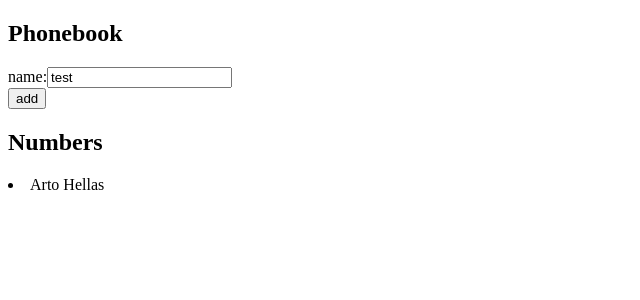
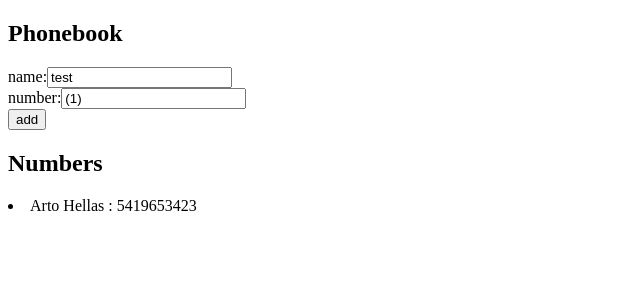
Before and after one commit to realpoap/fullstack-open, a React (Vite) app in the folder Part 2/phonebook/: page / in a window 1280 px wide. Shown: the top 300 px of the page, without its empty margins (0-640 px from the left). Built offline with nearby package versions, Linux system fonts and the light colour scheme.

Commit message:
2.8 - numbers, could be prettier

```diff
--- a/Part 2/phonebook/src/App.jsx
+++ b/Part 2/phonebook/src/App.jsx
@@ -2,33 +2,37 @@ import { useState } from 'react'
 
 const Contacts = ({persons}) => {
   return (
-    persons.map((person) => <li key={person.name}>{person.name}</li>)
+    persons.map((person) => <li key={person.name}>{person.name} : {person.number}</li>)
   )
 }
 
 const App = () => {
   const [persons, setPersons] = useState([
-    { name: 'Arto Hellas' }
+    { name: 'Arto Hellas',
+      number: 5419653423
+    }
   ])
   const [newName, setNewName] = useState('test')
+  const [newNumber, setNewNumber]  = useState('(1)')
 
-  const handleNameChange = (e) => {
-    setNewName(e.target.value)
-  }
+  const handleNameChange = (e) => setNewName(e.target.value)
+  const handleNumberChange = (e) => setNewNumber(e.target.value)
 
   const addPerson = (e) => {
     e.preventDefault()
     console.log(e.target);
-    if (persons.find((person) => person.name === newName) ) {
-      alert(`${newName} already exists`)
+    if (newName === '' || persons.find((person) => person.name === newName) ) {
+      alert(`${newName} is invalid `)
     }
     else {
       const nameObject = {
         name: newName,
+        number: newNumber,
       }
       // chose to keep the reset outside so we can make changes to the newName in case of typo
       setPersons(persons.concat(nameObject))
       setNewName('')
+      setNewNumber('')
     }
   }
 
@@ -45,6 +49,13 @@ const App = () => {
           />
         </div>
         <div>
+          number:
+          <input
+            value={newNumber}
+            onChange={handleNumberChange}
+          />
+        </div>
+        <div>
           <button type="submit" >add</button>
         </div>
       </form>
```
